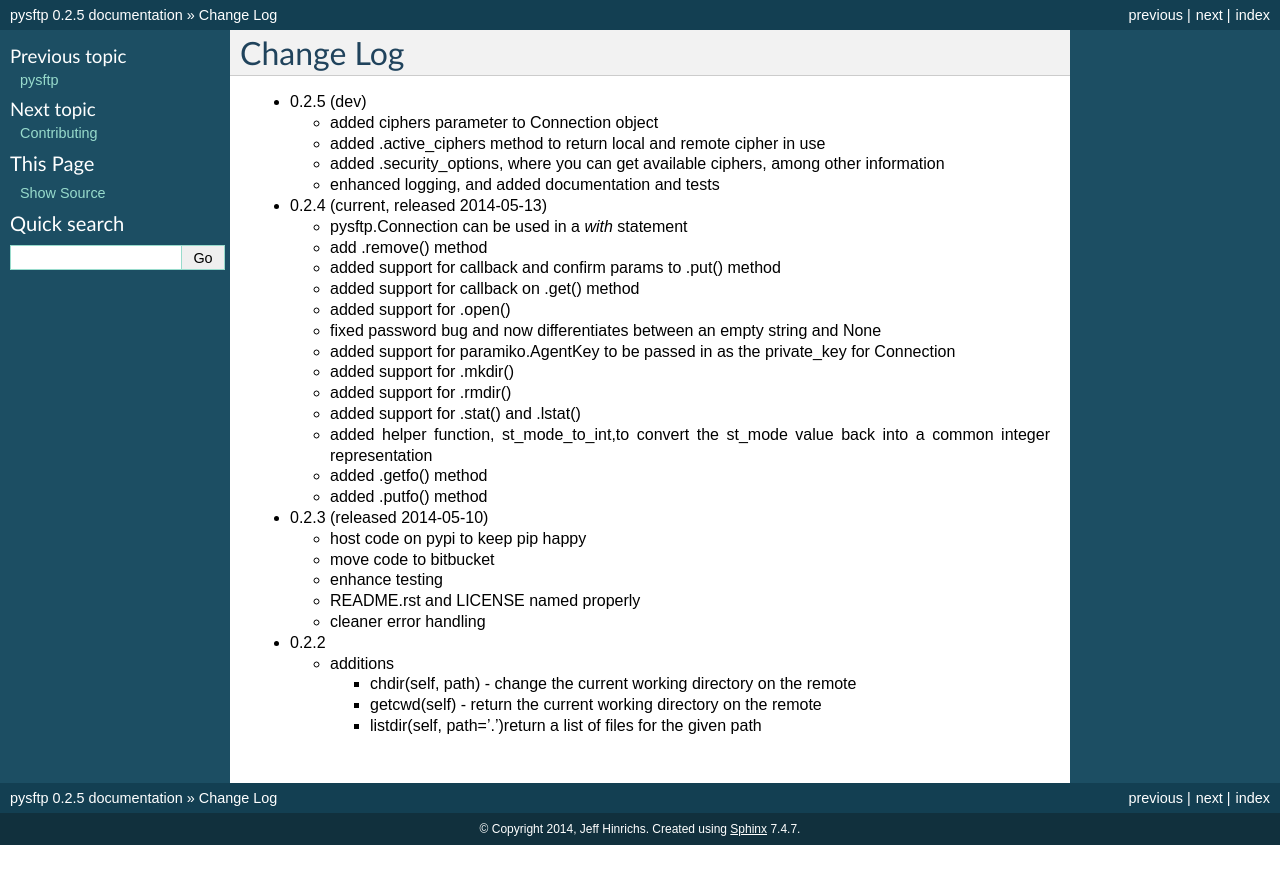
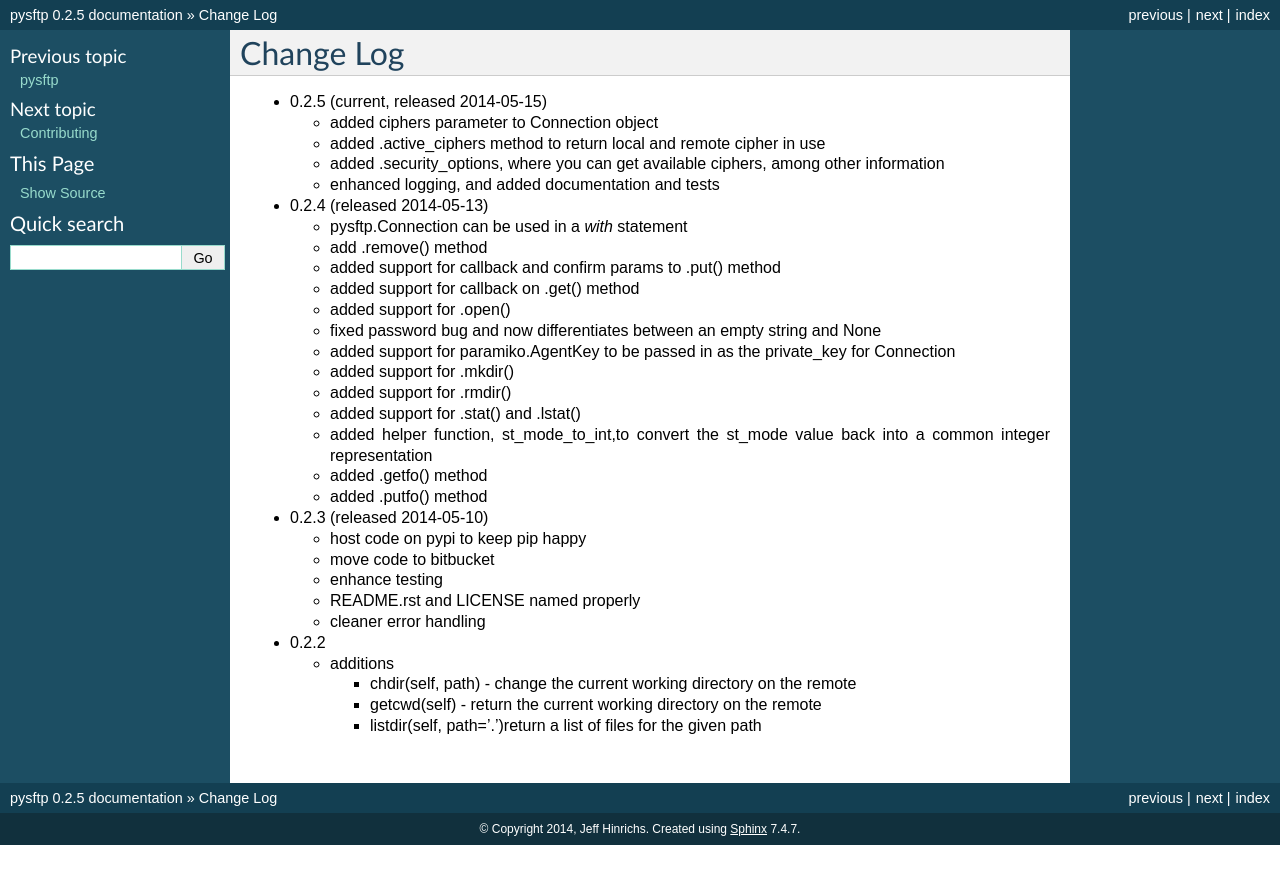
Before and after one commit to ryhsiao/pysftp, a Sphinx documentation site: the page built from docs/changes.rst, in a window 1280 px wide. Shown: the top 884 px of the page. Built offline with Sphinx 7.4.7, drawn with Linux system fonts in a browser that asks for light colours.

Commit message:
forgot to update current tag, done and pypi modified

```diff
--- a/docs/changes.rst
+++ b/docs/changes.rst
@@ -2,14 +2,14 @@ Change Log
 ----------
 
 
-* 0.2.5 (dev)
+* 0.2.5 (current, released 2014-05-15)
 
   * added ciphers parameter to Connection object
   * added .active_ciphers method to return local and remote cipher in use
   * added .security_options, where you can get available ciphers, among other information
   * enhanced logging, and added documentation and tests
 
-* 0.2.4 (current, released 2014-05-13)
+* 0.2.4 (released 2014-05-13)
 
   * pysftp.Connection can be used in a `with` statement
   * add .remove() method
```
